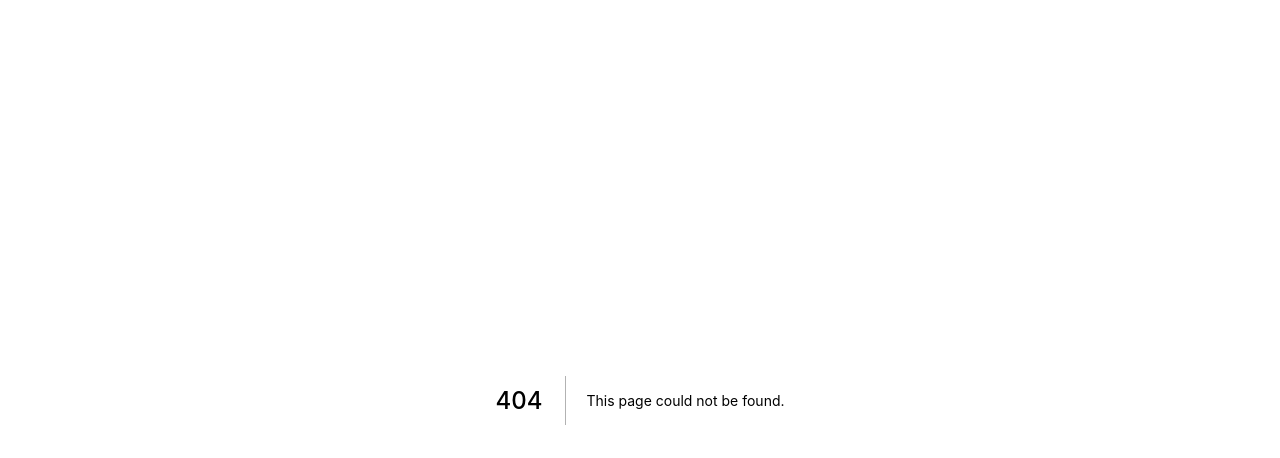
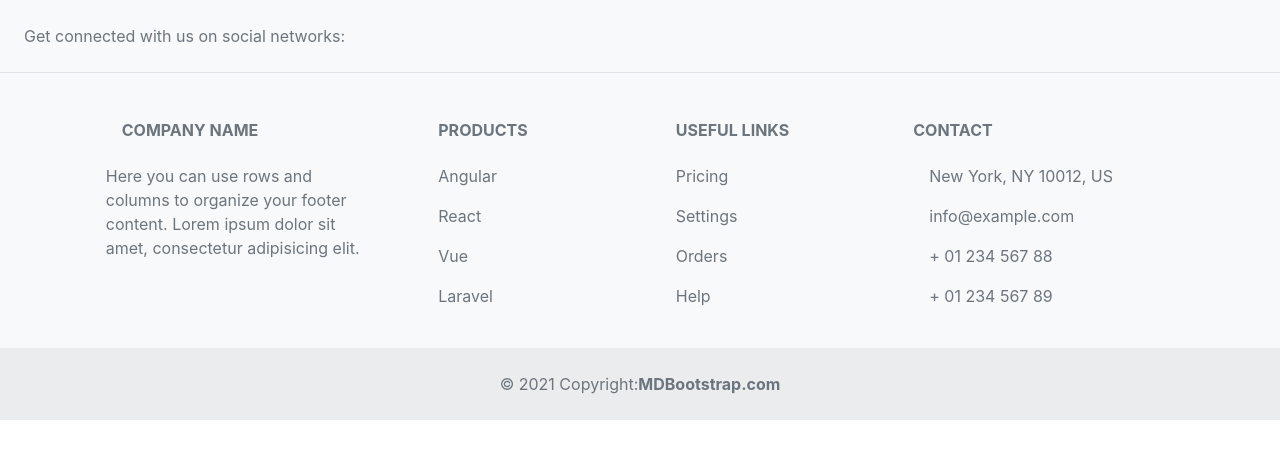
Before and after one commit to isgrwl/pro-wash-site, a Next.js app: page /components/Footer in a window 1280 px wide. Before the commit this address had no page. Shown: the top 458 px of the page. Built offline with nearby package versions, Linux system fonts and the light colour scheme.

Commit message:
Progress

```diff
--- /dev/null
+++ b/pages/components/Footer.js
@@ -0,0 +1,143 @@
+export default function Footer() {
+  return (
+    <footer className="text-center text-lg-start bg-light text-muted">
+      {/* Section: Social media */}
+      <section className="d-flex justify-content-center justify-content-lg-between p-4 border-bottom">
+        {/* Left */}
+        <div className="me-5 d-none d-lg-block">
+          <span>Get connected with us on social networks:</span>
+        </div>
+        {/* Left */}
+        {/* Right */}
+        <div>
+          <a href="" className="me-4 text-reset">
+            <i className="fab fa-facebook-f" />
+          </a>
+          <a href="" className="me-4 text-reset">
+            <i className="fab fa-twitter" />
+          </a>
+          <a href="" className="me-4 text-reset">
+            <i className="fab fa-google" />
+          </a>
+          <a href="" className="me-4 text-reset">
+            <i className="fab fa-instagram" />
+          </a>
+          <a href="" className="me-4 text-reset">
+            <i className="fab fa-linkedin" />
+          </a>
+          <a href="" className="me-4 text-reset">
+            <i className="fab fa-github" />
+          </a>
+        </div>
+        {/* Right */}
+      </section>
+      {/* Section: Social media */}
+      {/* Section: Links  */}
+      <section className="">
+        <div className="container text-center text-md-start mt-5">
+          {/* Grid row */}
+          <div className="row mt-3">
+            {/* Grid column */}
+            <div className="col-md-3 col-lg-4 col-xl-3 mx-auto mb-4">
+              {/* Content */}
+              <h6 className="text-uppercase fw-bold mb-4">
+                <i className="fas fa-gem me-3" />
+                Company name
+              </h6>
+              <p>
+                Here you can use rows and columns to organize your footer
+                content. Lorem ipsum dolor sit amet, consectetur adipisicing
+                elit.
+              </p>
+            </div>
+            {/* Grid column */}
+            {/* Grid column */}
+            <div className="col-md-2 col-lg-2 col-xl-2 mx-auto mb-4">
+              {/* Links */}
+              <h6 className="text-uppercase fw-bold mb-4">Products</h6>
+              <p>
+                <a href="#!" className="text-reset">
+                  Angular
+                </a>
+              </p>
+              <p>
+                <a href="#!" className="text-reset">
+                  React
+                </a>
+              </p>
+              <p>
+                <a href="#!" className="text-reset">
+                  Vue
+                </a>
+              </p>
+              <p>
+                <a href="#!" className="text-reset">
+                  Laravel
+                </a>
+              </p>
+            </div>
+            {/* Grid column */}
+            {/* Grid column */}
+            <div className="col-md-3 col-lg-2 col-xl-2 mx-auto mb-4">
+              {/* Links */}
+              <h6 className="text-uppercase fw-bold mb-4">Useful links</h6>
+              <p>
+                <a href="#!" className="text-reset">
+                  Pricing
+                </a>
+              </p>
+              <p>
+                <a href="#!" className="text-reset">
+                  Settings
+                </a>
+              </p>
+              <p>
+                <a href="#!" className="text-reset">
+                  Orders
+                </a>
+              </p>
+              <p>
+                <a href="#!" className="text-reset">
+                  Help
+                </a>
+              </p>
+            </div>
+            {/* Grid column */}
+            {/* Grid column */}
+            <div className="col-md-4 col-lg-3 col-xl-3 mx-auto mb-md-0 mb-4">
+              {/* Links */}
+              <h6 className="text-uppercase fw-bold mb-4">Contact</h6>
+              <p>
+                <i className="fas fa-home me-3" /> New York, NY 10012, US
+              </p>
+              <p>
+                <i className="fas fa-envelope me-3" />
+                info@example.com
+              </p>
+              <p>
+                <i className="fas fa-phone me-3" /> + 01 234 567 88
+              </p>
+              <p>
+                <i className="fas fa-print me-3" /> + 01 234 567 89
+              </p>
+            </div>
+            {/* Grid column */}
+          </div>
+          {/* Grid row */}
+        </div>
+      </section>
+      {/* Section: Links  */}
+      {/* Copyright */}
+      <div
+        className="text-center p-4"
+        style={{ backgroundColor: "rgba(0, 0, 0, 0.05)" }}
+      >
+        © 2021 Copyright:
+        <a className="text-reset fw-bold" href="https://mdbootstrap.com/">
+          MDBootstrap.com
+        </a>
+      </div>
+      {/* Copyright */}
+    </footer>
+  );
+}
--- a/styles/globals.css
+++ b/styles/globals.css
@@ -4,7 +4,7 @@ body {
   margin: 0;
   font-family: -apple-system, BlinkMacSystemFont, Segoe UI, Roboto, Oxygen,
     Ubuntu, Cantarell, Fira Sans, Droid Sans, Helvetica Neue, sans-serif;
-  background-color: oldlace;
+  background-color: default;
 }
 
 a {
@@ -15,3 +15,32 @@ a {
 * {
   box-sizing: border-box;
 }
+
+.video-container{
+  width: 100vw;
+  height: 100vh;
+  z-index:-99;
+}
+
+iframe {
+  position: absolute;
+  top: 50%;
+  left: 50%;
+  width: 100vw;
+  height: 100vh;
+  transform: translate(-50%, -50%);
+}
+
+@media (min-aspect-ratio: 16/9) {
+  .video-container iframe {
+    /* height = 100 * (9 / 16) = 56.25 */
+    height: 56.25vw;
+  }
+}
+
+@media (max-aspect-ratio: 16/9) {
+  .video-container iframe {
+    /* width = 100 / (9 / 16) = 177.777777 */
+    width: 177.78vh;
+  }
+}
```
Also changed, not shown: pages/components/navBar.js (+30 -8 lines), pages/index.js (+15 -7 lines).
